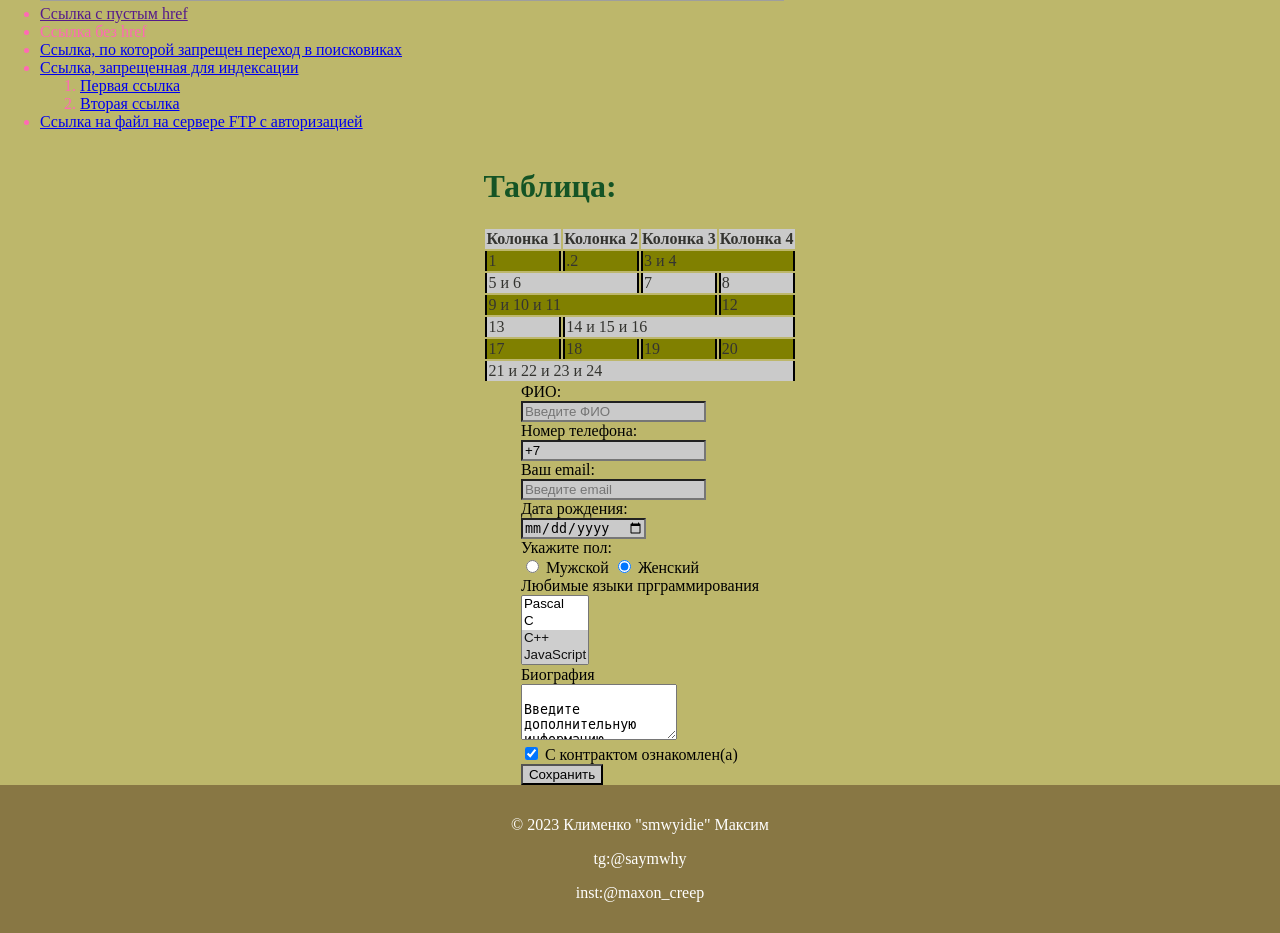
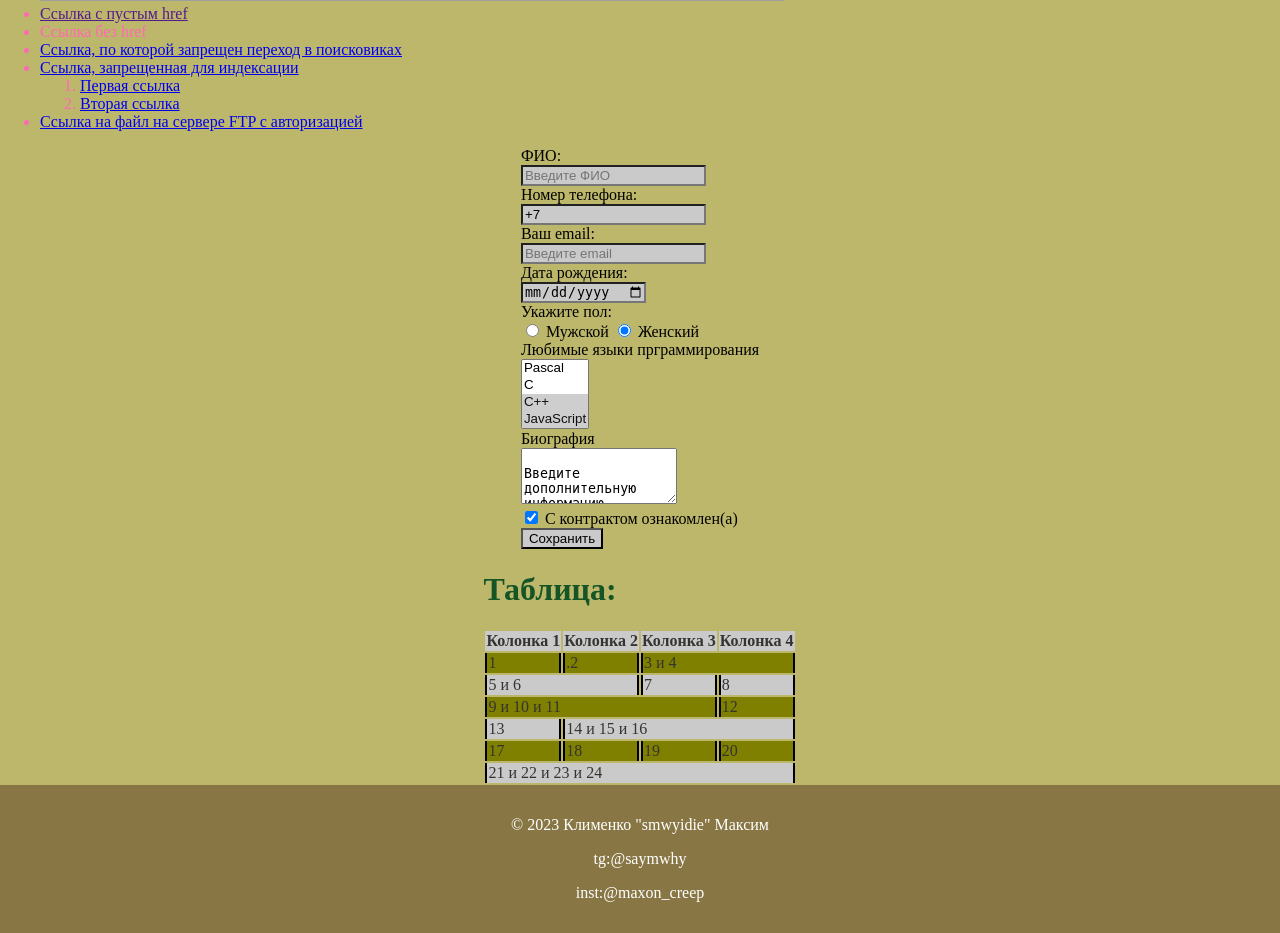
Before and after one commit to smwyidie/smwyidie.github.io, a PHP site: page /gh/index.html in a window 1280 px wide. Shown: the part 1620-2553 px from the top of the page. Run offline with PHP 8.4, Linux system fonts and the light colour scheme; grey boxes are pictures that could not be loaded.

Commit message:
Update style.css

```diff
--- a/gh/style.css
+++ b/gh/style.css
@@ -50,7 +50,7 @@ body {
   }
   .tablee {
     border-collapse: collapse;
-    order: 1;
+    order: 3;
   }
   .main {
     color: #ff69b4;
@@ -59,7 +59,7 @@ body {
   .forma {
     margin-left: auto;
     margin-right: auto;
-    order: 3;
+    order: 1;
   }
 }
 .all {
```
